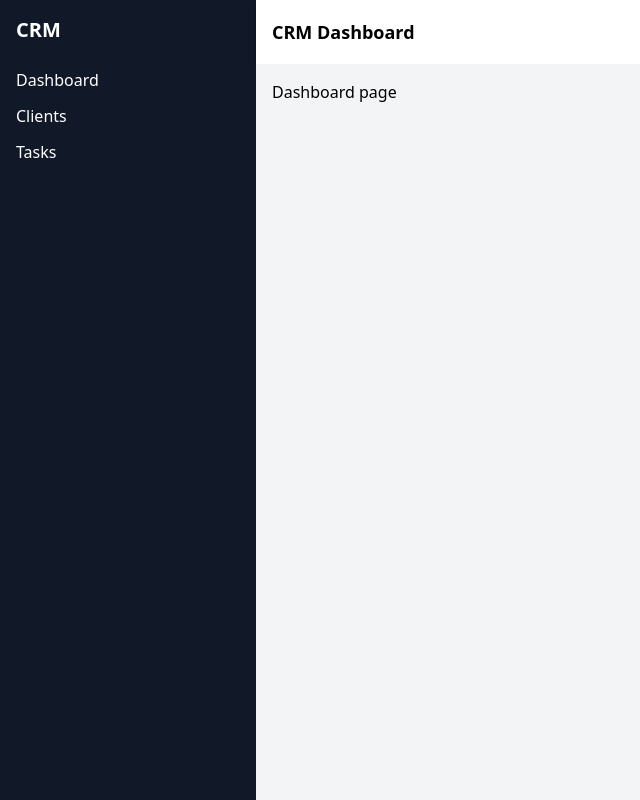
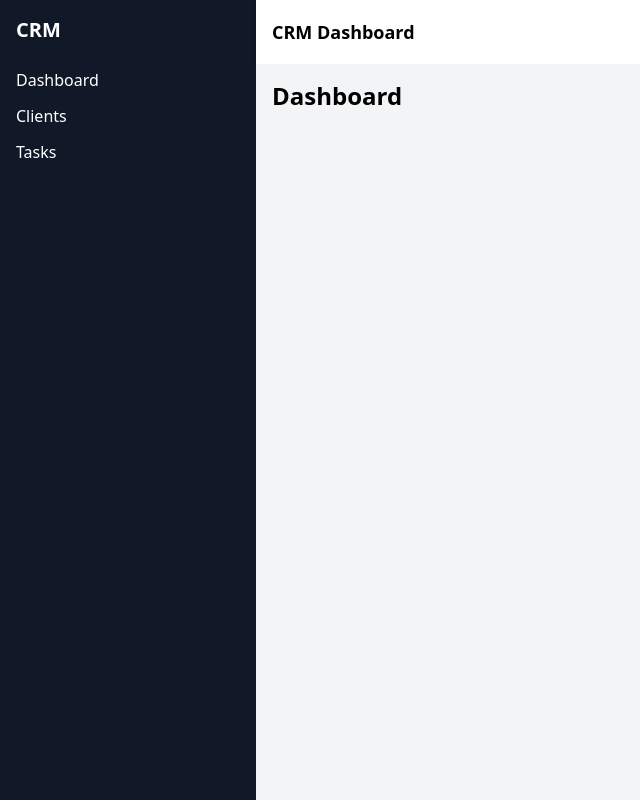
Before and after one commit to EvgeniyKarpuhin/crm-dashboard, a React (Vite) app: page / in a window 1280 px wide. Shown: the whole page, without its empty margins (0-640 px from the left). Built offline with nearby package versions, Linux system fonts and the light colour scheme.

Commit message:
added structure for the Dashboard page

```diff
--- a/src/pages/Dashboard.tsx
+++ b/src/pages/Dashboard.tsx
@@ -1,5 +1,28 @@
+import { useTaskStore } from "../store/useTaskStore";
+import { useClientStore } from "../store/useClientStore";
+
 const Dashboard = () => {
-    return <div>Dashboard page</div>;
+    const { tasks } = useTaskStore();
+    const { clients } = useClientStore();
+
+    const total = tasks.length;
+    const newCount = tasks.filter((t) => t.status === "new").length;
+    const inProgress = tasks.filter((t) => t.status === "in-progress").length;
+    const done = tasks.filter((t) => t.status === "done").length;
+
+    const completionRate = total
+        ? Math.round((done / total) * 100)
+        : 0;
+
+    return (
+        <div className="space-y-6">
+            <h2 className="text-2xl font-bold">Dashboard</h2>
+
+            <div className="grid grid-cols-4 gap-4">
+
+            </div>
+        </div>
+    )
 };
 
 export default Dashboard;
```
